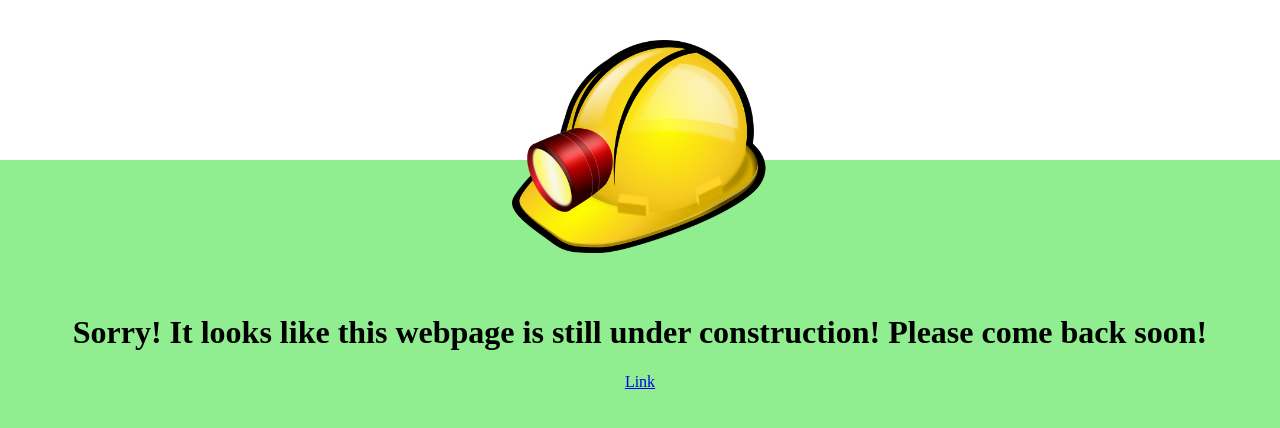
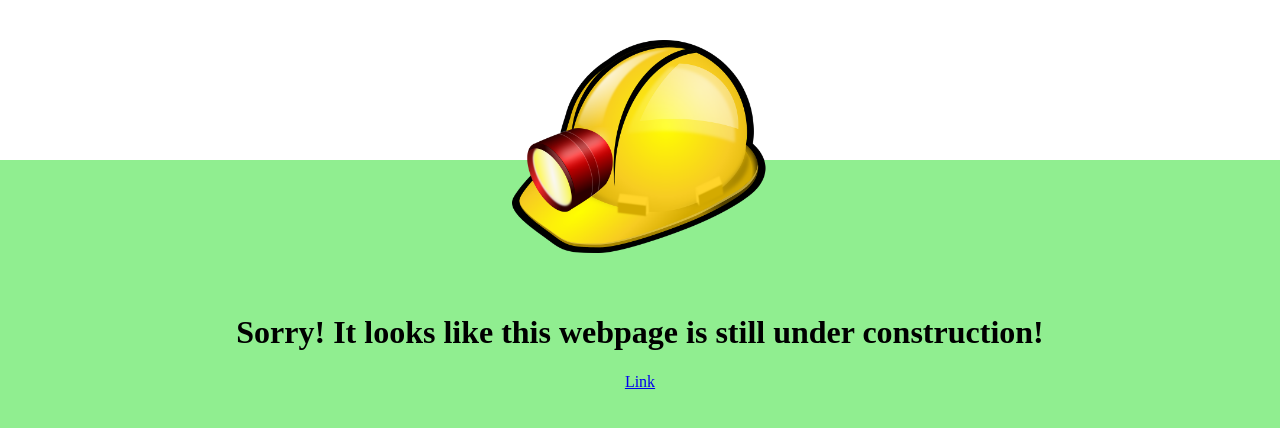
Before and after one commit to Pharaohcious/mattyounan.me, a plain HTML site: page index.html in a window 1280 px wide. Drawn offline with Linux system fonts and the light colour scheme.

Commit message:
test changes

```diff
--- a/index.html
+++ b/index.html
@@ -10,7 +10,7 @@
 <body>
 	<div class="container centerv centerh" style="flex-direction: column;">
 		<img src="hardhat-1300442_960_720.png" alt="Construction Hat" style="width: 20%; padding: 40px;">
-		<h1>Sorry! It looks like this webpage is still under construction! Please come back soon!</h1>
+		<h1>Sorry! It looks like this webpage is still under construction!</h1>
 		<a href="../MenasWebsite/index.html">Link</a>
 	</div>
 	<div style="width: 100%; height: 100%; background: lightgreen; position: fixed; top: 20%; z-index: -1;"></div>
```
